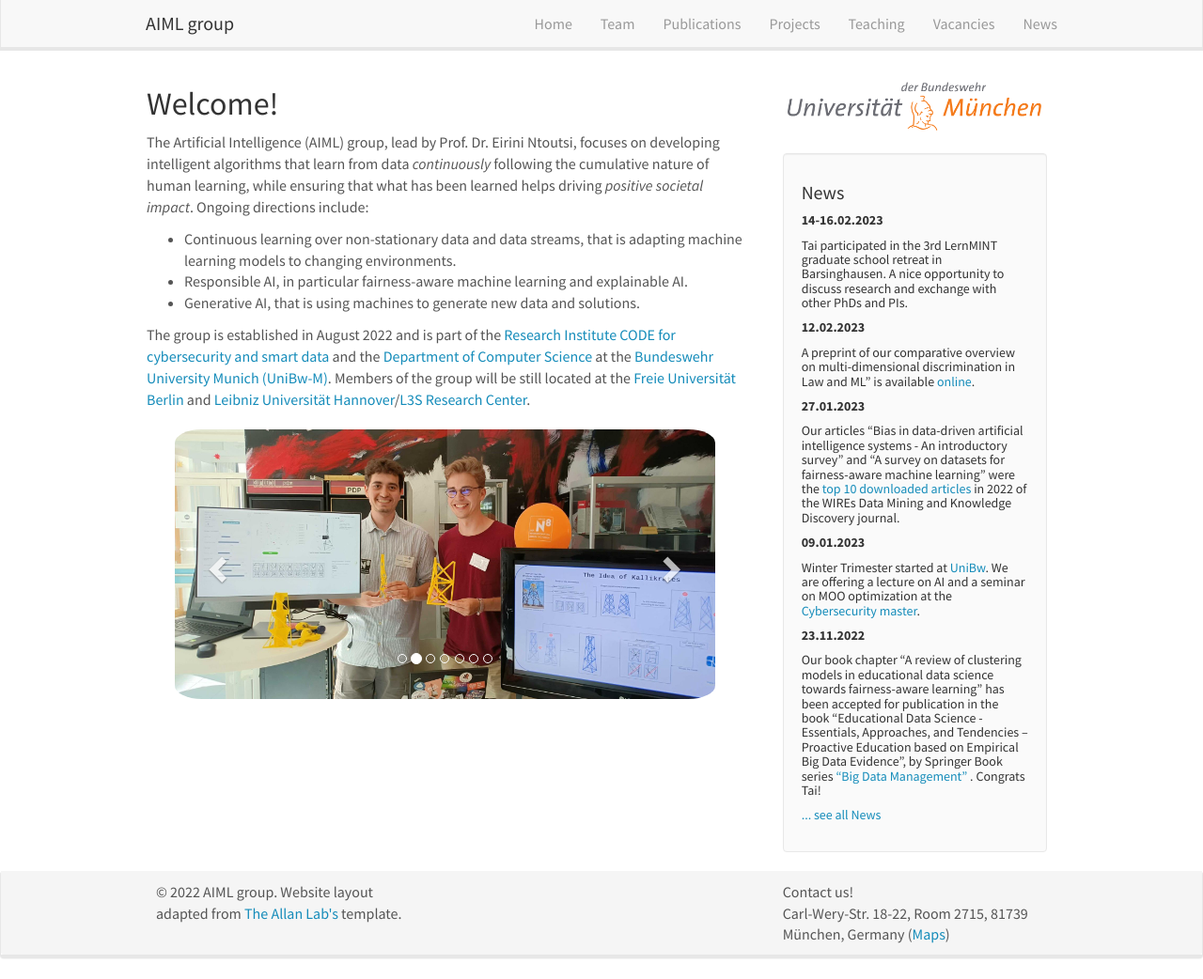
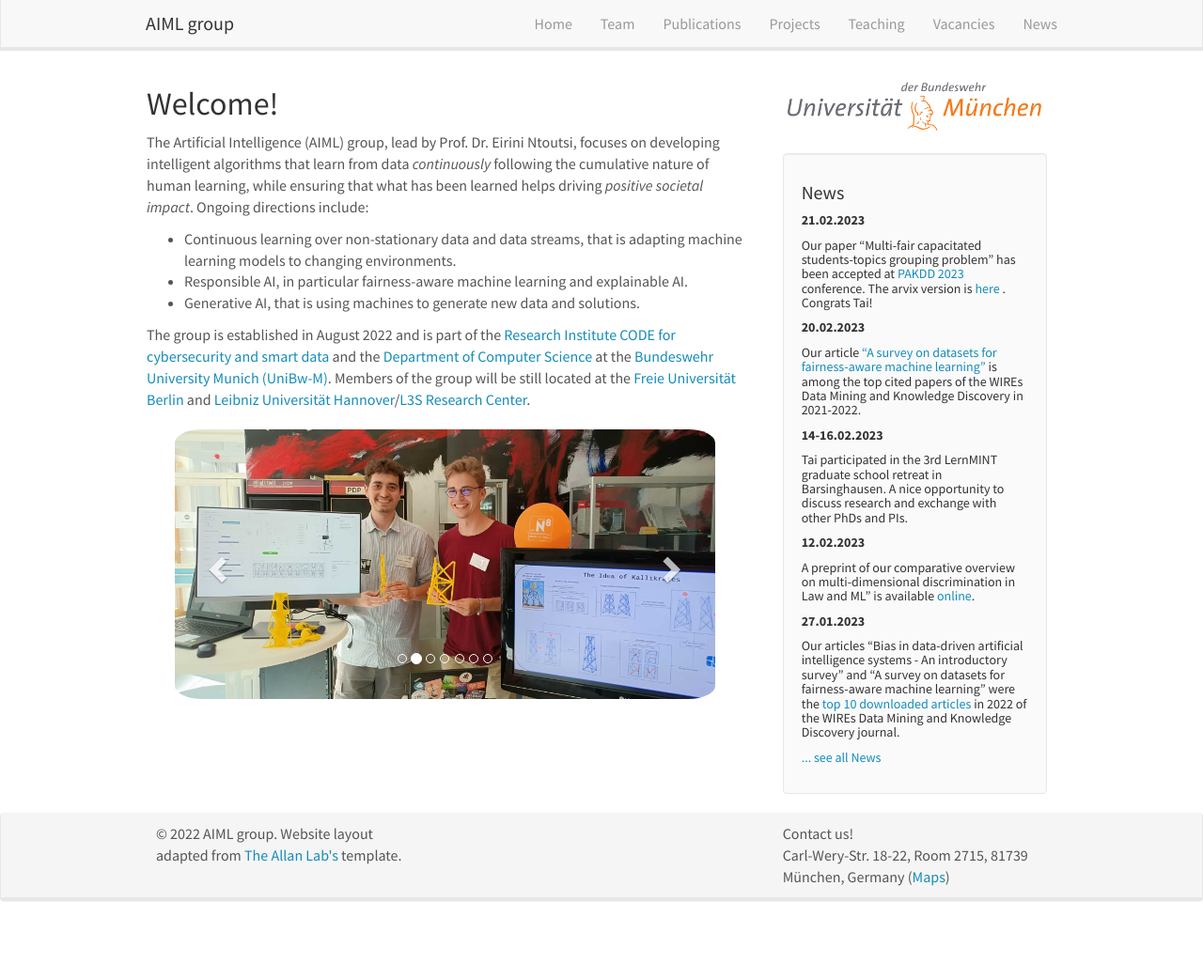
Before and after one commit to AIML-research/AIML-research.github.io, a Jekyll site: the page built from _pages/home.md, in a window 1280 px wide and 1042 px high. Shown: the whole window at 94% size. Built offline with Jekyll 4.4.1, drawn with Linux system fonts in a browser that asks for light colours; nearby versions of some CDN libraries.

Commit message:
Update news.yml

```diff
--- a/_data/news.yml
+++ b/_data/news.yml
@@ -1,3 +1,7 @@
+- date: 21.02.2023
+  headline: Our paper "Multi-fair capacitated students-topics grouping problem" has been accepted at <a href ="https://pakdd2023.org/"> PAKDD 2023 </a> conference. The arvix version is <a href ="https://arxiv.org/abs/2206.09895"> here </a>. Congrats Tai!
+- date: 20.02.2023
+  headline: Our article <a href = "https://doi.org/10.1002/widm.1452"> "A survey on datasets for fairness-aware machine learning" </a> is among the top cited papers of the WIREs Data Mining and Knowledge Discovery in 2021-2022.
 - date: 14-16.02.2023
   headline: Tai participated in the 3rd LernMINT graduate school retreat in Barsinghausen. A nice opportunity to discuss research and exchange with other PhDs and PIs.
 - date: 12.02.2023
```
